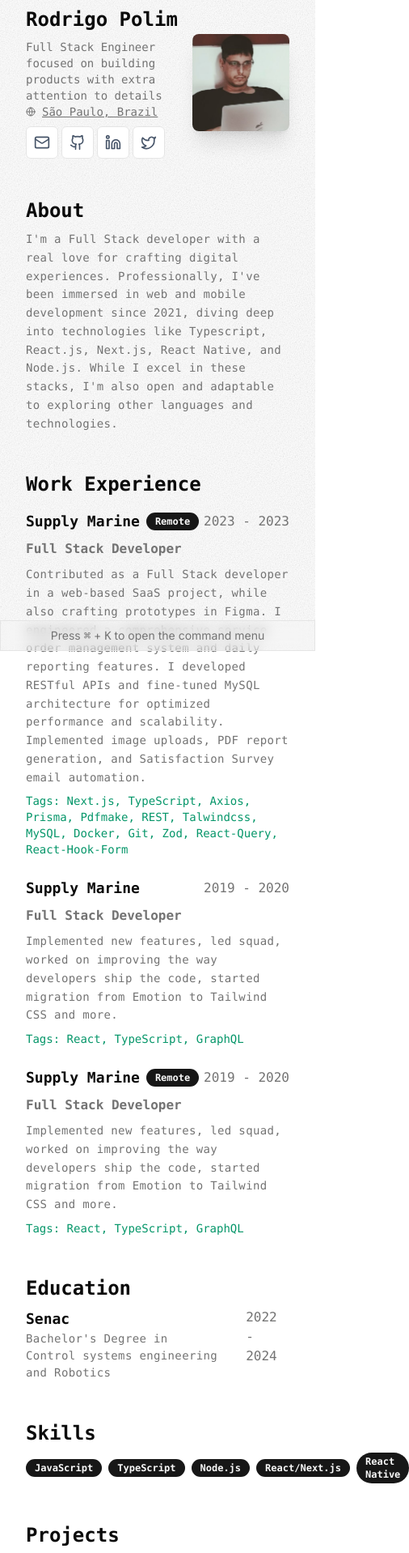
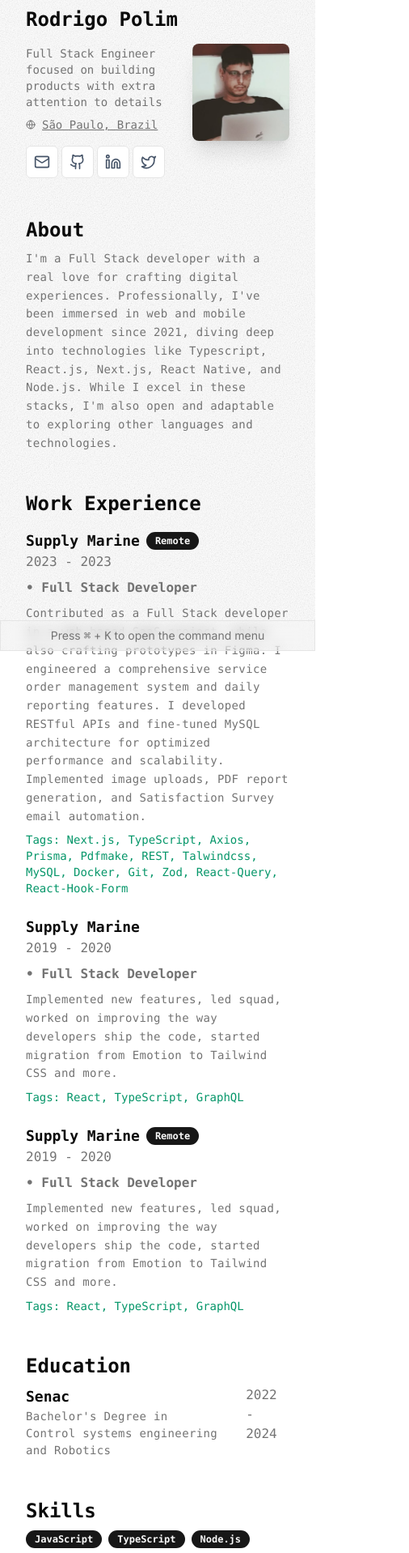
Before and after one commit to rbpolim/cv-web, a Next.js app: page / in a window 390 px wide. Shown: the part 40-1958 px from the top of the page at 81% size, 506 px wide, since content can reach past the window. Built offline with nearby package versions, Linux system fonts and the light colour scheme.

Commit message:
style: adjust responsive mobile

```diff
--- a/app/(site)/_components/me.tsx
+++ b/app/(site)/_components/me.tsx
@@ -25,7 +25,7 @@ const contacts = [
 export const Me = () => {
   return (
     <div className="flex items-center justify-between">
-      <div className="flex flex-col">
+      <div className="flex flex-col gap-2">
         <h1 className="text-2xl font-bold">Rodrigo Polim</h1>
         <span className="text-sm max-w-md text-pretty text-muted-foreground mt-2">
           Full Stack Engineer focused on building products with extra attention
--- a/app/(site)/_components/skills.tsx
+++ b/app/(site)/_components/skills.tsx
@@ -4,15 +4,20 @@ const skills = [
   "JavaScript",
   "TypeScript",
   "Node.js",
-  "React/Next.js",
+  "React",
+  "Next.js",
   "React Native",
+  "Tailwind CSS",
+  "PostgreSQL",
+  "Docker",
+  "Git",
 ];
 
 export const Skills = () => {
   return (
     <section className="mt-12 space-y-2">
       <h2 className="text-2xl font-bold">Skills</h2>
-      <div className="flex items-center gap-x-2">
+      <div className="flex flex-wrap items-center gap-2">
         {skills.map((skill) => (
           <Badge key={skill}>{skill}</Badge>
         ))}
--- a/components/work-experience-item.tsx
+++ b/components/work-experience-item.tsx
@@ -8,7 +8,7 @@ type WorkExperienceItemProps = {
 export const WorkExperienceItem = ({ data }: WorkExperienceItemProps) => {
   return (
     <div className="space-y-2">
-      <div className="flex items-center justify-between">
+      <div className="flex flex-col md:flex-row justify-between">
         <div className="flex items-center gap-x-2">
           <h3 className="text-lg font-semibold">{data.company}</h3>
           {data.isRemote && <Badge>Remote</Badge>}
@@ -17,7 +17,7 @@ export const WorkExperienceItem = ({ data }: WorkExperienceItemProps) => {
           {data.startYear} - {data.endYear}
         </span>
       </div>
-      <h4 className="text-muted-foreground font-semibold">{data.position}</h4>
+      <h4 className="text-muted-foreground font-semibold">• {data.position}</h4>
       <p className="text-sm text-muted-foreground tracking-wide leading-relaxed">
         {data.description}
       </p>
```
